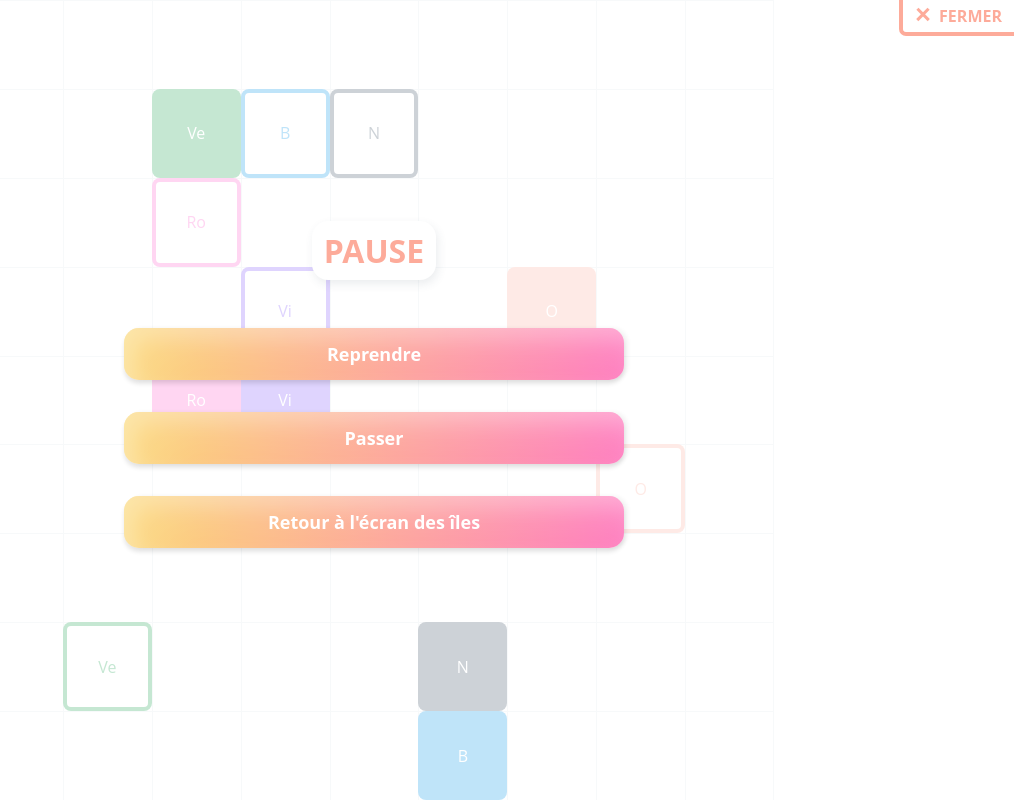
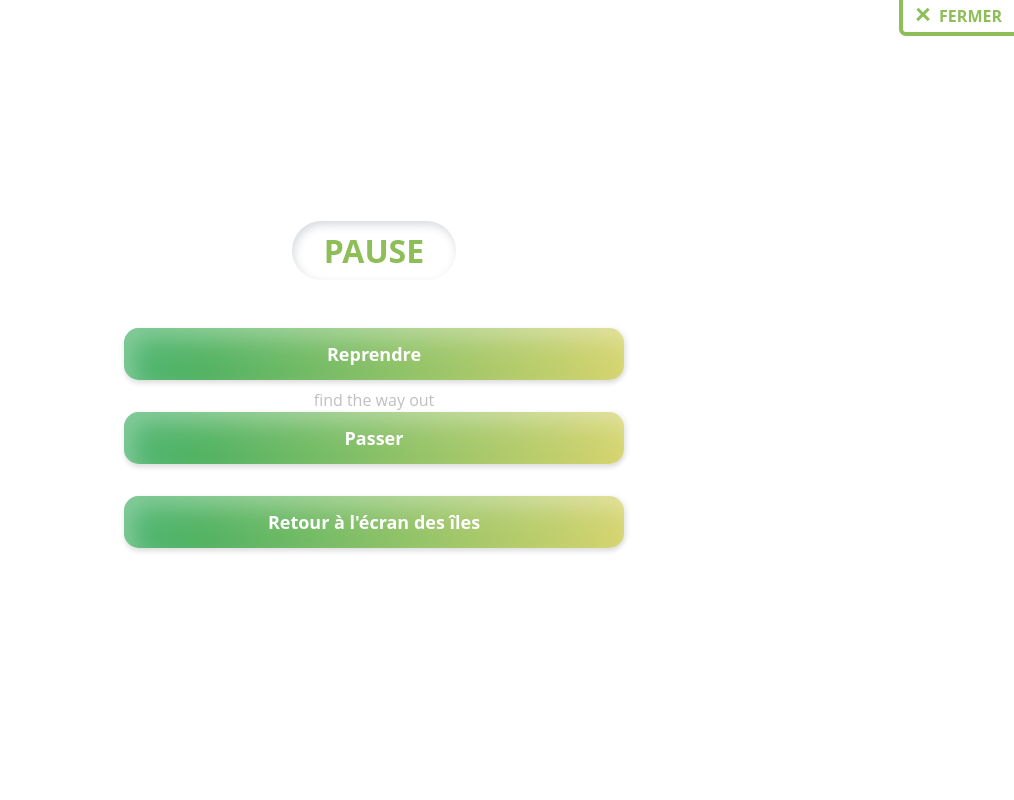
Before and after one commit to Kiclos/filles-du-numerique, a Vue app: page / in a window 1280 px wide. Both pictures are taken after a click on the button "PAUSE". Shown: the whole page, without its empty margins (266-1280 px from the left). Built offline with nearby package versions, Linux system fonts and the light colour scheme.

Commit message:
feat: improve pause menu

```diff
--- a/src/App.vue
+++ b/src/App.vue
@@ -1,5 +1,6 @@
 <template>
-  <NumberLink/>
+  <NumberLink v-if="false"/>
+  <FindTheWayOut v-if="true"/>
   <transition name="zoom-fade">
     <DialogView :dialogs="dialogs" @close="handleDialogClose()" v-if="dialogIsOpened"/>
   </transition>
@@ -20,6 +21,7 @@ import IslandsView from '@/views/IslandsView.vue';
 import useGameStore from './stores/game';
 import { Island } from '@/Model/Island';
 import NumberLink from '@/components/Games/NumberLink.vue';
+import FindTheWayOut from '@/components/Games/FindTheWayOut.vue';
 
 export default defineComponent({
   name: 'app',
@@ -29,6 +31,7 @@ export default defineComponent({
     ResultsView,
     IslandsView,
     NumberLink,
+    FindTheWayOut,
   },
   setup() {
     const gameStore = useGameStore();
--- a/src/assets/scss/_button.scss
+++ b/src/assets/scss/_button.scss
@@ -96,4 +96,28 @@
     }
   }
 
+  &.-green {
+    @include setDefaultButtonColor($green, $yellow, $white);
+
+    &.-outlined {
+      @include setOutlineButtonColor($light-green);
+    }
+
+    &.-text {
+      @include setTextButtonColor($green, $yellow, $light-green)
+    }
+  }
+
+  &.-purple {
+    @include setDefaultButtonColor($light-purple, $dark-purple, $white);
+
+    &.-outlined {
+      @include setOutlineButtonColor($purple);
+    }
+
+    &.-text {
+      @include setTextButtonColor($light-purple, $dark-purple, $purple)
+    }
+  }
+
 }
--- a/src/assets/scss/_game-ui.scss
+++ b/src/assets/scss/_game-ui.scss
@@ -1,4 +1,36 @@
+@mixin setPauseColor($color) {
+  .dt-pause__button {
+    border-left: 4px solid $color;
+    border-bottom: 4px solid $color;
+    color: $color;
+
+    .dt-pause__icon span {
+      background-color: $color;
+    }
+
+    &:hover {
+      background-color: $color;
+      color: $white;
+
+      .dt-pause__icon span {
+        background-color: $white;
+      }
+    }
+
+    &:active {
+      background-color: darken($color, 10%);
+      border-color: darken($color, 10%);
+    }
+  }
+
+  .dt-pause__title {
+    color: $color;
+  }
+}
+
 .dt-pause {
+
+  @include setPauseColor($orange);
 
   &__button {
     display: flex;
@@ -10,32 +42,15 @@
     padding: .5rem .75rem;
     border-top: none;
     border-right: none;
-    border-left: 4px solid $orange;
-    border-bottom: 4px solid $orange;
     border-bottom-left-radius: 7px;
-    background: none;
+    background: $white;
     line-height: 1rem;
     font-size: 1rem;
-    color: $orange;
     font-weight: bold;
     text-transform: uppercase;
     cursor: pointer;
     z-index: 4;
     transition: .3s;
-
-    &:hover {
-      background-color: $orange;
-      color: $white;
-
-      .dt-pause__icon span {
-        background-color: $white;
-      }
-    }
-
-    &:active {
-      background-color: darken($orange, 10%);
-      border-color: darken($orange, 10%);
-    }
 
     &.-opened .dt-pause__icon {
       span {
@@ -65,7 +80,6 @@
     span {
       height: 100%;
       width: 5px;
-      background-color: $orange;
       transition: .3s;
 
       &:first-of-type {
@@ -96,13 +110,20 @@
 
   &__title {
     margin-bottom: 2rem;
-    padding: .5rem .75rem;
+    padding: .5rem 2rem;
     color: $orange;
     text-transform: uppercase;
     font-size: 2rem;
     background: $white;
-    border-radius: 1rem;
-    box-shadow: 2px 4px 10px rgba($black, .1);
+    border-radius: 2rem;
+    box-shadow: inset 2px 4px 10px rgba($black, .2);
   }
 
+  &.-purple {
+    @include setPauseColor($purple);
+  }
+
+  &.-green {
+    @include setPauseColor($light-green);
+  }
 }
--- /dev/null
+++ b/src/components/Games/FindTheWayOut.vue
@@ -0,0 +1,17 @@
+<template>
+  <div class="dt-number-link__content">
+    <PauseMenu color="green"/>
+    find the way out
+  </div>
+</template>
+
+<script lang="ts">
+import { defineComponent } from 'vue';
+import PauseMenu from '@/components/GamesUI/PauseMenu/PauseMenu.vue';
+
+export default defineComponent({
+  name: 'NumberLink',
+  components: { PauseMenu },
+  events: { endGame: () => null },
+});
+</script>
--- a/src/components/Games/NumberLink.vue
+++ b/src/components/Games/NumberLink.vue
@@ -1,6 +1,6 @@
 <template>
   <div class="dt-number-link__content">
-    <PauseMenu/>
+    <PauseMenu color="purple"/>
     <div class="dt-number-link">
       <div class="dt-number-link__row" v-for="(row, i) in game.rows" :key="'row' + i">
         <div v-for="(c, j) in row.cases" :key="'case' + j"
--- a/src/components/GamesUI/PauseMenu/PauseMenu.vue
+++ b/src/components/GamesUI/PauseMenu/PauseMenu.vue
@@ -1,4 +1,5 @@
 <template>
+  <div class="dt-pause" :class="`-${color}`">
     <button class="dt-pause__button" :class="{ '-opened': isOpened }" @click="isOpened = !isOpened">
     <span class="dt-pause__icon">
       <span></span>
@@ -9,11 +10,12 @@
     <transition name="fade">
       <div class="dt-pause__container" v-if="isOpened">
         <h2 class="dt-pause__title">Pause</h2>
-      <button class="dt-button" @click="isOpened = false">Reprendre</button>
-      <button class="dt-button" @click="handleSkip()">Passer</button>
-      <button class="dt-button" @click="handleQuit()">Retour à l'écran des îles</button>
+        <button class="dt-button" :class="`-${color}`" @click="isOpened = false">Reprendre</button>
+        <button class="dt-button" :class="`-${color}`" @click="handleSkip()">Passer</button>
+        <button class="dt-button" :class="`-${color}`" @click="handleQuit()">Retour à l'écran des îles</button>
       </div>
     </transition>
+  </div>
 </template>
 
 <script lang="ts">
@@ -22,6 +24,13 @@ import { defineComponent, ref } from 'vue';
 
 export default defineComponent({
   name: 'PauseMenu',
+  props: {
+    color: {
+      type: String,
+      required: false,
+      default: '',
+    },
+  },
   events: {
     skip: () => null,
     quit: () => null,
```
Lines whose indentation alone changed are shown as unchanged.
